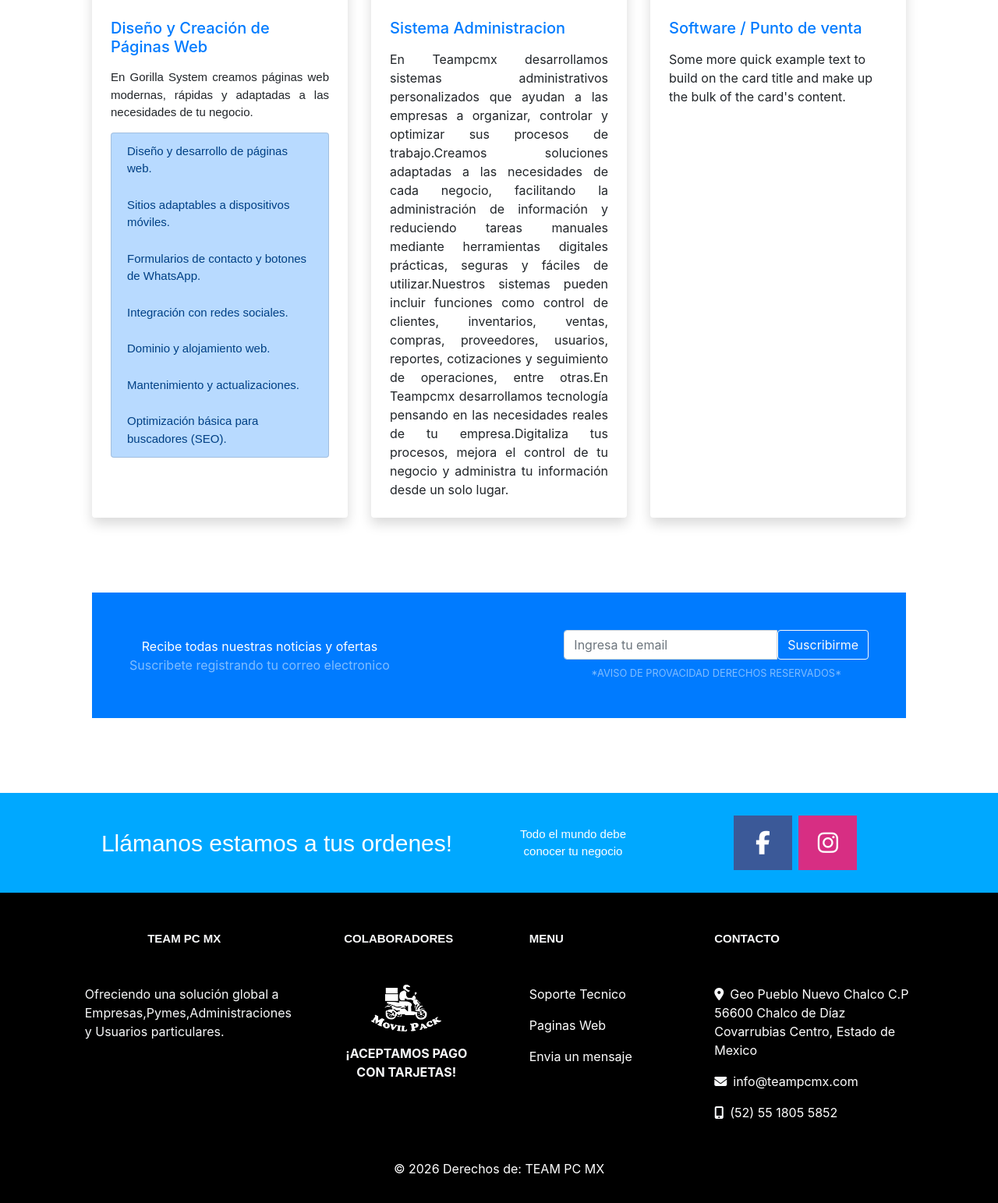
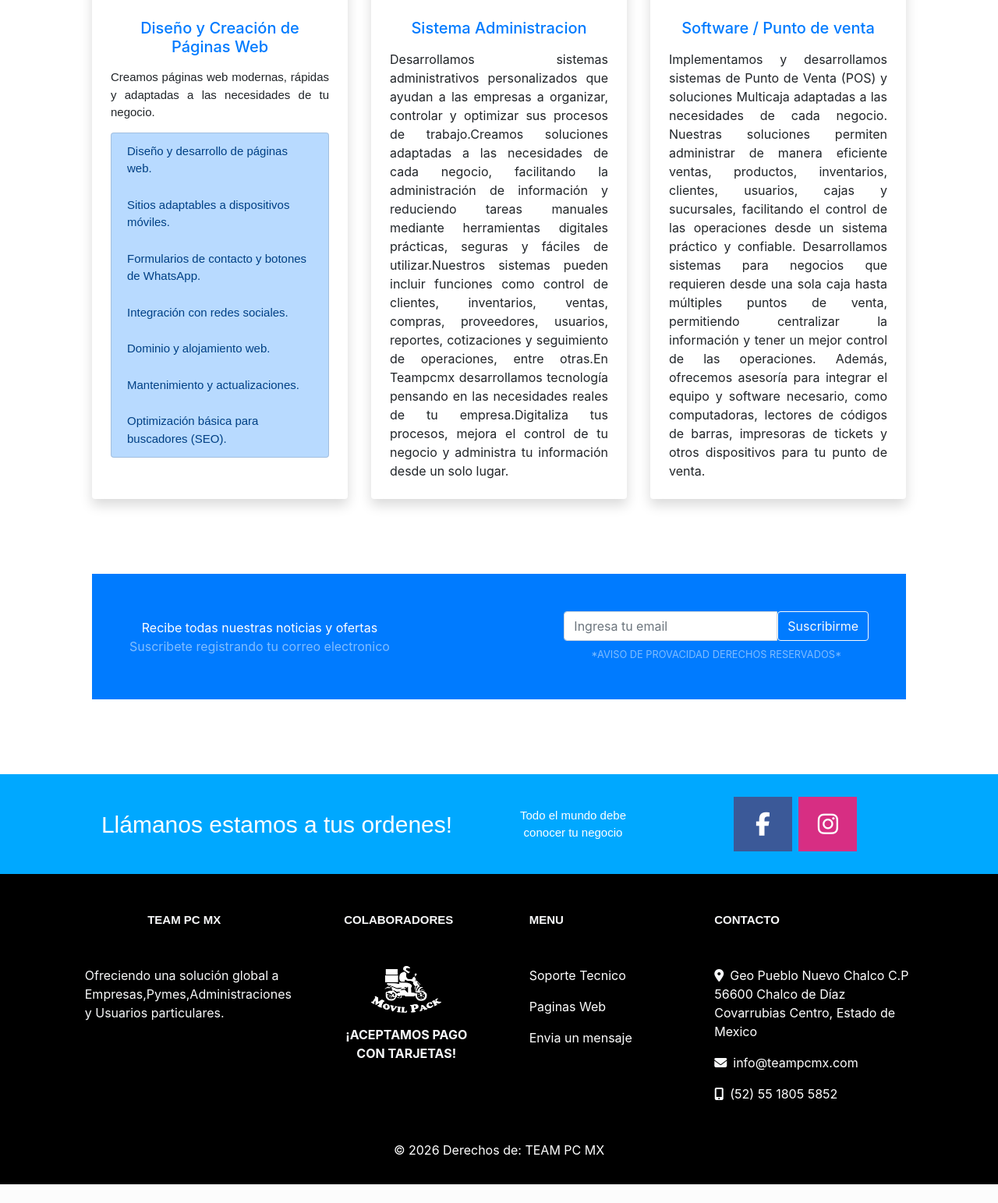
Before and after one commit to EdniMorales/teampcmx, a PHP site: page /teampcmxoficial/desarrollo/index in a window 1280 px wide. Shown: the part 2162-3705 px from the top of the page at 78% size. After the commit the page ends 3681 px from the top, so only its background shows below. Run offline with PHP 8.4, Linux system fonts and the light colour scheme; some libraries are stand-ins or nearby versions; some web fonts are replaced.

Commit message:
Actualiza la URL base en parameters.php, mejora estilos y estructura en index.php, y corrige el ID de Google Tag en header.php.

```diff
--- a/config/parameters.php
+++ b/config/parameters.php
@@ -1,5 +1,5 @@
 <?php
-define("base_url","http://localhost/teampcmx/"); // base url para llamadas absolutas de la url
+define("base_url","http://localhost/teampcmxoficial/"); // base url para llamadas absolutas de la url
 define("controller_default", "LogginController"); // controlador por defecto
 define("action_default","index");
 if(isset($_SESSION['usuario'])){
--- a/views/desarrollo-web/index.php
+++ b/views/desarrollo-web/index.php
@@ -88,10 +88,10 @@
                                 <img class="card-img-top" src="<?=base_url?>assets/img/proyectos/desarrollo-web.jpg" alt="..." />
                                 <div class="card-body p-4">
                                    <!--  <div class="badge bg-primary bg-gradient rounded-pill mb-2">Nuevo</div> -->
-                                <a class="text-decoration-none link-dark stretched-link" href="#!"><h5 class="card-title mb-3">Diseño y Creación de Páginas Web</h5>
+                                <a class="text-decoration-none link-dark stretched-link" href="#!"><h5 class="card-title mb-3 text-center">Diseño y Creación de Páginas Web</h5>
                                 </a>
                                 <div class="stilo-sec-web">
-                                    <p class="card-text text-justify mb-0">En Gorilla System creamos páginas web modernas, rápidas y adaptadas a las necesidades de tu negocio.</p>
+                                    <p class="card-text text-justify mb-0">Creamos páginas web modernas, rápidas y adaptadas a las necesidades de tu negocio.</p>
                                 </div>
 
                           <!--           <div class="" style="">
@@ -143,8 +143,8 @@
                                 <img class="card-img-top" src="<?=base_url?>assets/img/proyectos/sistemas-administrables.jpg" alt="..." />
                                 <div class="card-body p-4">
                                   <!--   <div class="badge bg-primary bg-gradient rounded-pill mb-2">Personalizado</div> -->
-                                    <a class="text-decoration-none link-dark stretched-link" href="#!"><h5 class="card-title mb-3">Sistema Administracion</h5></a>
-                                    <p class="card-text mb-0 text-justify">En Teampcmx desarrollamos sistemas administrativos personalizados que ayudan a las empresas a organizar, controlar y optimizar sus procesos de trabajo.Creamos soluciones adaptadas a las necesidades de cada negocio, facilitando la administración de información y reduciendo tareas manuales mediante herramientas digitales prácticas, seguras y fáciles de utilizar.Nuestros sistemas pueden incluir funciones como control de clientes, inventarios, ventas, compras, proveedores, usuarios, reportes, cotizaciones y seguimiento de operaciones, entre otras.En Teampcmx desarrollamos tecnología pensando en las necesidades reales de tu empresa.Digitaliza tus procesos, mejora el control de tu negocio y administra tu información desde un solo lugar.</p>
+                                    <a class="text-decoration-none link-dark stretched-link" href="#!"><h5 class="card-title mb-3 text-center">Sistema Administracion</h5></a>
+                                    <p class="card-text mb-0 text-justify">Desarrollamos sistemas administrativos personalizados que ayudan a las empresas a organizar, controlar y optimizar sus procesos de trabajo.Creamos soluciones adaptadas a las necesidades de cada negocio, facilitando la administración de información y reduciendo tareas manuales mediante herramientas digitales prácticas, seguras y fáciles de utilizar.Nuestros sistemas pueden incluir funciones como control de clientes, inventarios, ventas, compras, proveedores, usuarios, reportes, cotizaciones y seguimiento de operaciones, entre otras.En Teampcmx desarrollamos tecnología pensando en las necesidades reales de tu empresa.Digitaliza tus procesos, mejora el control de tu negocio y administra tu información desde un solo lugar.</p>
                                 </div>
                               <!--   <div class="card-footer p-4 pt-0 bg-transparent border-top-0">
                                     <div class="d-flex align-items-end justify-content-between">
@@ -164,8 +164,15 @@
                                 <img class="card-img-top" src="<?=base_url?>assets/img/proyectos/sistemas-punto-de-venta.jpg" alt="..." />
                                 <div class="card-body p-4">
                                    <!--  <div class="badge bg-primary bg-gradient rounded-pill mb-2">A la medida</div> -->
-                                    <a class="text-decoration-none link-dark stretched-link" href="#!"><h5 class="card-title mb-3">Software / Punto de venta</h5></a>
-                                    <p class="card-text mb-0">Some more quick example text to build on the card title and make up the bulk of the card's content.</p>
+                                    <a class="text-decoration-none link-dark stretched-link" href="#!"><h5 class="card-title mb-3 text-center
+                                ">Software / Punto de venta</h5></a>
+                                    <p class="card-text mb-0 text-justify">Implementamos y desarrollamos sistemas de Punto de Venta (POS) y soluciones Multicaja adaptadas a las necesidades de cada negocio.
+
+Nuestras soluciones permiten administrar de manera eficiente ventas, productos, inventarios, clientes, usuarios, cajas y sucursales, facilitando el control de las operaciones desde un sistema práctico y confiable.
+
+Desarrollamos sistemas para negocios que requieren desde una sola caja hasta múltiples puntos de venta, permitiendo centralizar la información y tener un mejor control de las operaciones.
+
+Además, ofrecemos asesoría para integrar el equipo y software necesario, como computadoras, lectores de códigos de barras, impresoras de tickets y otros dispositivos para tu punto de venta.</p>
                                 </div>
                         <!--         <div class="card-footer p-4 pt-0 bg-transparent border-top-0">
                                     <div class="d-flex align-items-end justify-content-between">
--- a/views/layout/header.php
+++ b/views/layout/header.php
@@ -2,17 +2,15 @@
 <html lang="en">
 
 <head>
-  <!-- Google tag (gtag.js) -->
-  <script async src="https://www.googletagmanager.com/gtag/js?id=G-MW36T3RES7"></script>
-  <script>
-    window.dataLayer = window.dataLayer || [];
+ <!-- Google tag (gtag.js) -->
+<script async src="https://www.googletagmanager.com/gtag/js?id=G-5FMZ0D8WEE"></script>
+<script>
+  window.dataLayer = window.dataLayer || [];
+  function gtag(){dataLayer.push(arguments);}
+  gtag('js', new Date());
 
-    function gtag() {
-      dataLayer.push(arguments);
-    }
-    gtag('js', new Date());
-    gtag('config', 'G-MW36T3RES7');
-  </script>
+  gtag('config', 'G-5FMZ0D8WEE');
+</script>
   <meta charset="utf-8" />
   <meta http-equiv="X-UA-Compatible" content="IE=edge" />
   <title>Team Pc Mx | Reparacion y venta de computadoras </title>
```
